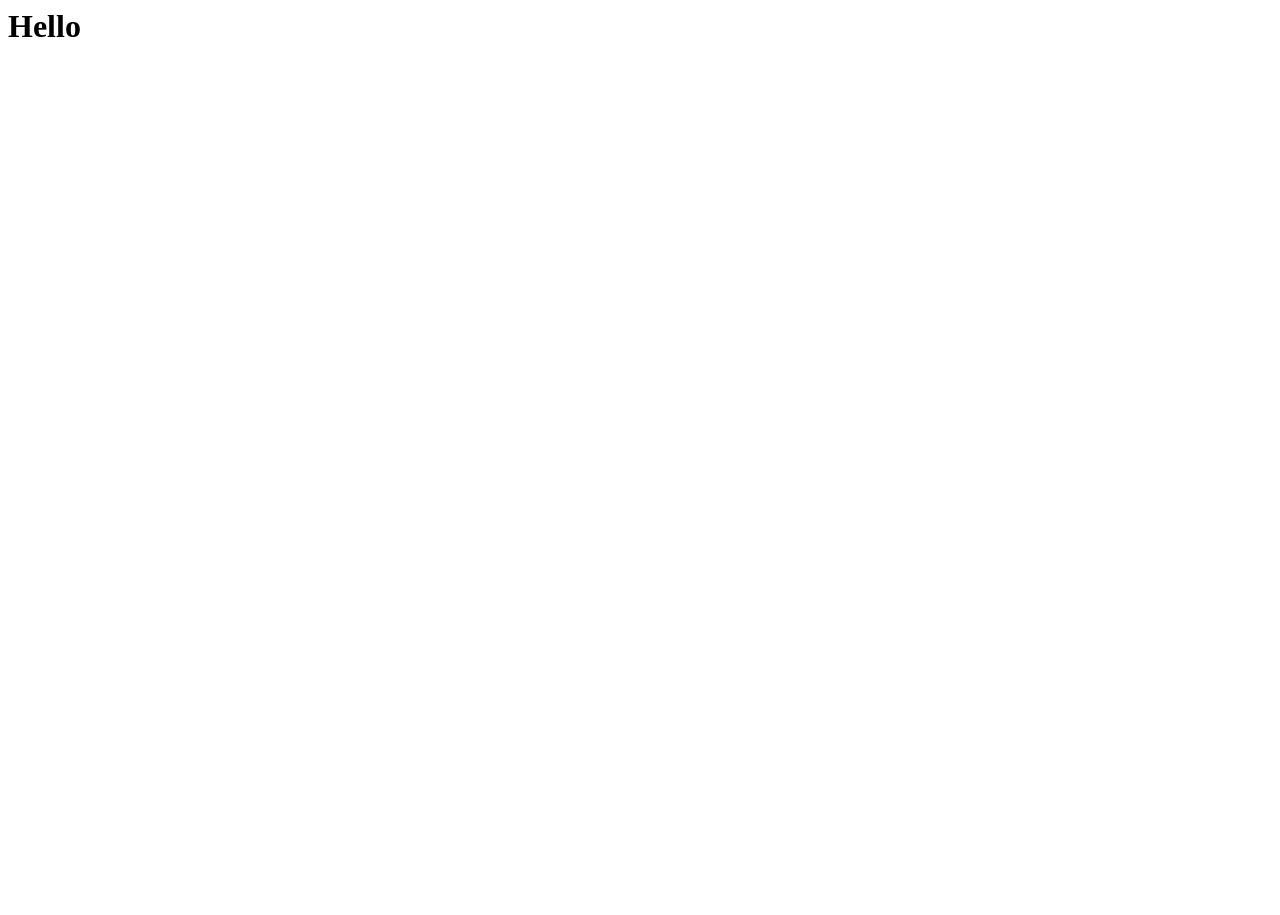
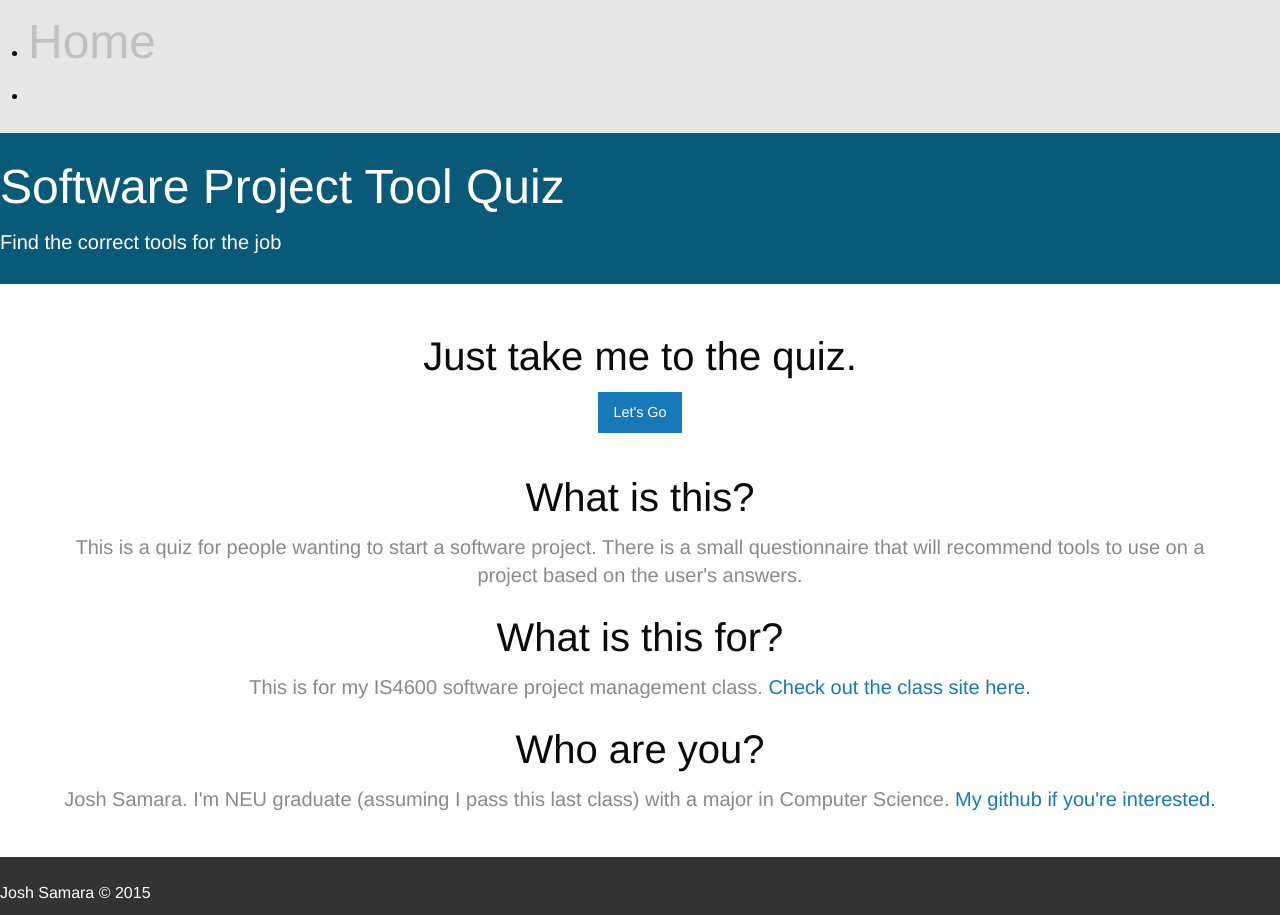
Before and after one commit to joshsamara/PMQuiz, a Flask app: page / in a window 1280 px wide. Before the commit the page is almost empty. Before the commit the page ends 37 px from the top, so only its background shows below. Run offline with Flask 2, Linux system fonts and the light colour scheme; some libraries are stand-ins or nearby versions.

Commit message:
Basic home page.

```diff
--- a/application.py
+++ b/application.py
@@ -6,7 +6,7 @@ app = Flask(__name__)
 
 @app.route("/")
 def hello():
-    return render_template('quiz.html')
+    return render_template('home.html')
 
 if __name__ == "__main__":
     app.run()
--- /dev/null
+++ b/static/styles.css
@@ -0,0 +1,34 @@
+nav a {
+  color: #c1c1c1;
+}
+
+header .row {
+  padding-top: 20px;
+  padding-bottom: 20px;
+}
+
+.container {
+  margin: 44px;
+}
+
+.container .row {
+  margin-top: 20px;
+  margin-bottom: 20px;
+}
+
+.white {
+  color: white;
+}
+
+.bg-blue1 {
+  background: #085a78;;
+}
+
+.bg-blue2 {
+  background: #074e68;
+}
+
+.footer {
+  background: #333;
+  padding: 24px 0 10px;
+}
--- /dev/null
+++ b/templates/base.html
@@ -0,0 +1,37 @@
+<html>
+
+<head>
+<title>{% block title %}{% endblock %} - PMQuiz</title>
+
+<link rel="stylesheet"
+href="https://cdnjs.cloudflare.com/ajax/libs/foundation/5.5.2/css/foundation.min.css">
+
+<link rel="stylesheet"
+href="static/styles.css">
+
+{% block head %}
+{% endblock %}
+</head>
+
+<body>
+
+<!-- Entire Navbar Code -->
+<nav class="top-bar">
+  <ul>
+    <li class="name"><h1><a href="/">Home</a></h1></li>
+    <li class="toggle-topbar"><a href="#"></a></li>
+  </ul>
+</nav>
+
+<div id="content">
+  {% block content %}{% endblock %}
+</div>
+
+<div class=footer>
+  <div class="row white">
+    Josh Samara © 2015
+  </div>
+</div>
+</body>
+
+</html>
--- /dev/null
+++ b/templates/home.html
@@ -0,0 +1,30 @@
+{% extends "base.html" %}
+
+{% block title %}Home{% endblock %}
+
+{% block content %}
+  <header class="bg-blue1">
+  <div class="row">
+    <h1 class="white">Software Project Tool Quiz</h1>
+    <h5 class="white">Find the correct tools for the job</h5>
+  </div>
+  </header>
+  <div class="container">
+      <div class="row text-center">
+        <h2>Just take me to the quiz.</h2>
+        <a class="button" href="/quiz">Let's Go</a>
+      </div>
+      <div class="row text-center">
+        <h2>What is this?</h2>
+        <h5 class="subheader">This is a quiz for people wanting to start a software project. There is a small questionnaire that will recommend tools to use on a project based on the user's answers.</h5>
+      </div>
+      <div class="row text-center">
+        <h2>What is this for?</h2>
+        <h5 class="subheader">This is for my IS4600 software project management class. <a href="http://is4600.weebly.com/">Check out the class site here.</a></h5>
+      </div>
+      <div class="row text-center">
+        <h2>Who are you?</h2>
+        <h5 class="subheader">Josh Samara. I'm NEU graduate (assuming I pass this last class) with a major in Computer Science. <a href="https://github.com/joshsamara/">My github if you're interested.</a></h5>
+      </div>
+  </div>
+{% endblock %}
--- a/templates/quiz.html
+++ b/templates/quiz.html
@@ -1,11 +1,7 @@
-<html>
+{% extends "base.html" %}
 
-<head>
-<title>Quiz</title>
-</head>
+{% block title %}Quiz{% endblock %}
 
-<body>
-<h1>Hello</h1>
-</body>
-
-</html>
+{% block content %}
+<h1>Quiz</h1>
+{% endblock %}
```
